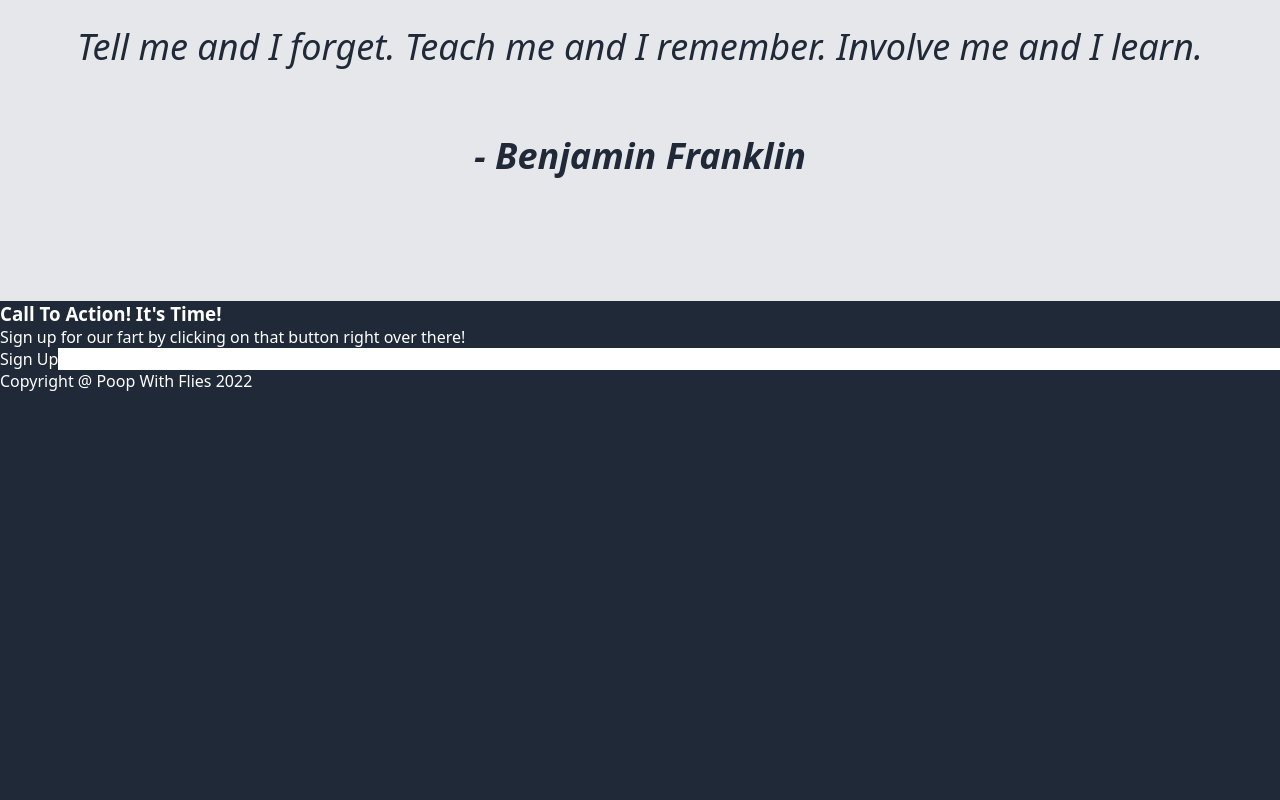
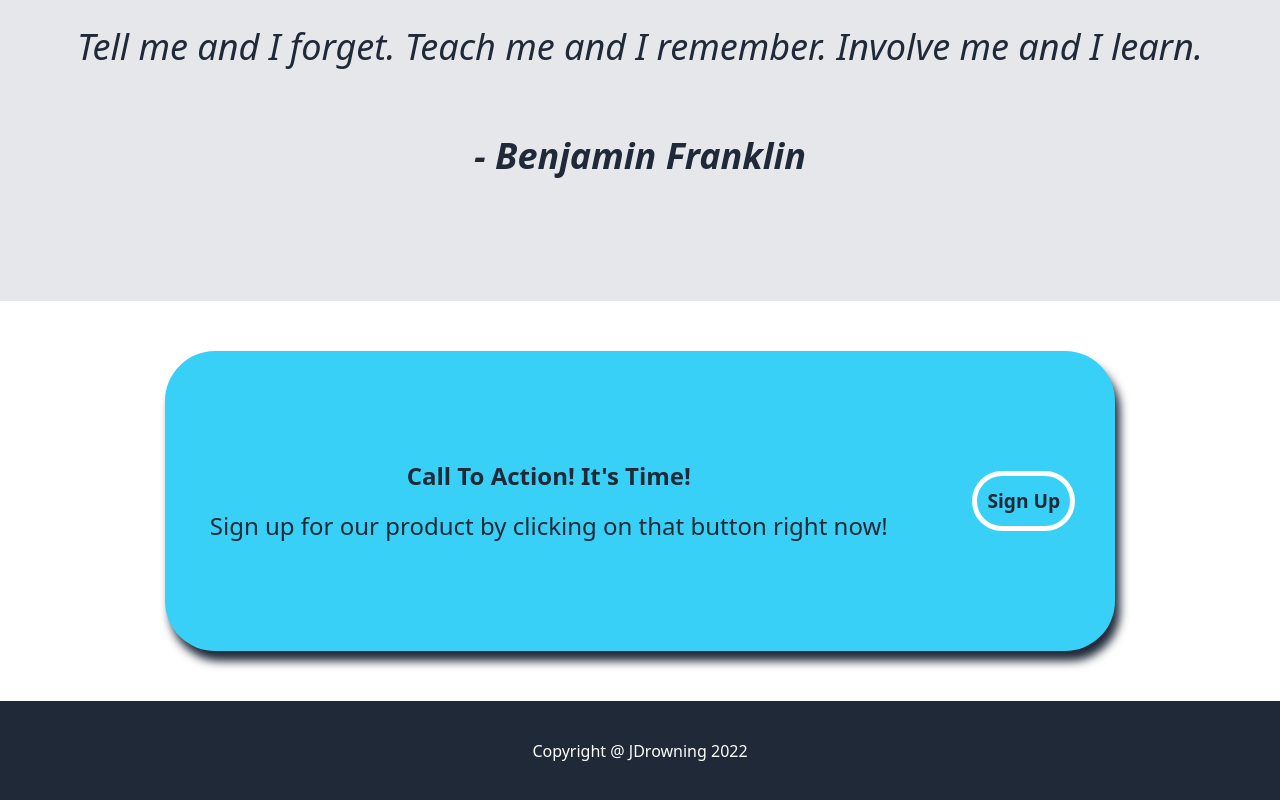
Before and after one commit to BigPieDrowning/landingpage, a plain HTML site: page index.html in a window 1280 px wide. Shown: the part 1471-2271 px from the top of the page. Before the commit the page ends 1863 px from the top, so only its background shows below. Drawn offline with Linux system fonts and the light colour scheme.

Commit message:
Add styles to remaining html sections

```diff
--- a/css/style.css
+++ b/css/style.css
@@ -161,6 +161,7 @@ a {
     padding: 10px;
     background-color: #E5E7EB;
     color: #1F2937;
+    font-weight: lighter;
     font-style: italic;
     font-size: 36px;
 }
@@ -169,3 +170,67 @@ a {
 .name {
     font-weight: bold;
 }
+
+.cta {
+    display: flex;
+    justify-content: center;
+    align-items: center;
+    height: 400px;
+    padding: 20px;
+}
+
+.cta .cta-container {
+    display: flex;
+    flex-flow: row wrap;
+    justify-content: space-around;
+    align-content: center;
+    background-color: #38d0f6;
+    /* outline: 1px solid red; */
+    height: 300px;
+    width: 950px;
+    line-height: 30px;
+    border-radius: 50px;
+    box-shadow: 5px 10px 10px #1F2937;
+}
+
+.cta-container .ctaa {
+    display: flex;
+    flex-flow: column wrap;
+    border-radius: 100%;
+    background-color: #38d0f6;
+}
+
+.cta-container .cta-cont {
+    display: flex;
+    flex-wrap: wrap;
+    align-self: center;
+    justify-content: center;
+    color: #1F2937;
+    padding: 10px;
+    background-color: #38d0f6;
+    border-radius: 5px;
+    border-radius: 30px;
+}
+
+.cta-container a {
+    outline: 5px solid white;
+    font-size: larger;
+    font-weight: bold;
+    margin: 10px;
+}
+
+.ctaa .cta-cont {
+    font-size: x-large;
+}
+
+.ctaa p {
+    font-weight: 500;
+}
+
+footer {
+    display: flex;
+    flex-wrap: wrap;
+    place-content: center center;
+    /* text-align: center; */
+    min-height: 100px;
+}
--- a/index.html
+++ b/index.html
@@ -1,7 +1,7 @@
 <!DOCTYPE html>
 <html lang="en">
     <head>
-        <title>Fart</title>
+        <title>Narukyuubi</title>
         <meta charset="UTF-8">
         <meta name="viewport" content="width=device-width, intial-scale=1.0">
         <link rel="stylesheet" href="./css/style.css">
@@ -57,16 +57,18 @@
                 <p class="quote name">- Benjamin Franklin</p>
             </div>
             <div class="cta">
-                <div>
-                    <h3>Call To Action! It's Time!</h3>
-                    <p>Sign up for our fart by clicking on that button right over there!</p>
-                    <a href="https://bigpiedrowning.github.io/odin-recipes/recipes/banana-bread.html">Sign Up</a>
+                <div class="cta-container">
+                    <div class="ctaa">
+                        <h3 class="cta-cont">Call To Action! It's Time!</h3>
+                        <p class="cta-cont">Sign up for our product by clicking on that button right now!</p>
+                    </div>
+                    <a href="https://bigpiedrowning.github.io/odin-recipes/recipes/banana-bread.html" class="cta-cont">Sign Up</a>
                 </div>
             </div>
         </div>
 
         <footer>
-            <p>Copyright @ Poop With Flies 2022</p>
+            <p>Copyright @ JDrowning 2022</p>
         </footer>
     </body>
 </html>
```
